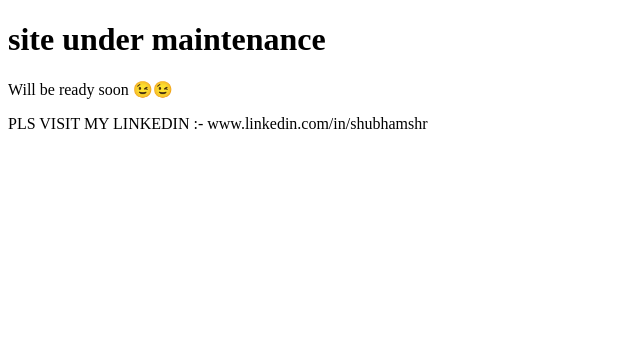
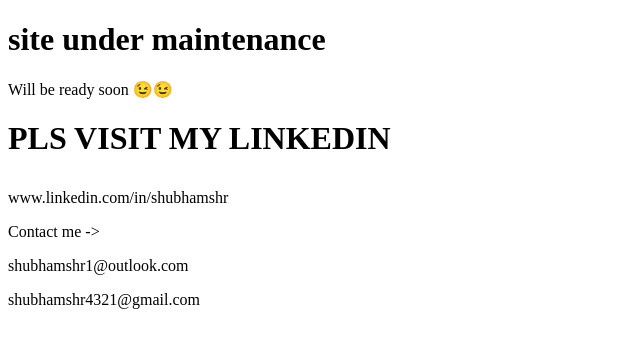
Before and after one commit to ShubhamShr123/shubhamshr123.github.io, a plain HTML site: page index.html in a window 1280 px wide. Shown: the whole page, without its empty margins (0-640 px from the left). Drawn offline with Linux system fonts and the light colour scheme.

Commit message:
added contacts

```diff
--- a/index.html
+++ b/index.html
@@ -8,6 +8,10 @@
 <body>
     <h1>site under maintenance</h1>
     <p>Will be ready soon 😉😉</p>
-    <p>PLS VISIT MY LINKEDIN :- www.linkedin.com/in/shubhamshr</p>
+    <h1>PLS VISIT MY LINKEDIN</p></h1>
+    <p>www.linkedin.com/in/shubhamshr</p>
+    <p> Contact me -> </p>
+    <p>shubhamshr1@outlook.com</p>
+    <p>shubhamshr4321@gmail.com</p>
 </body>
 </html>
```
